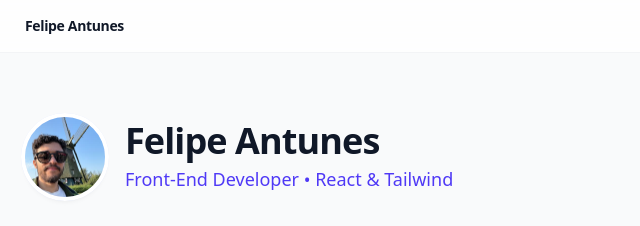
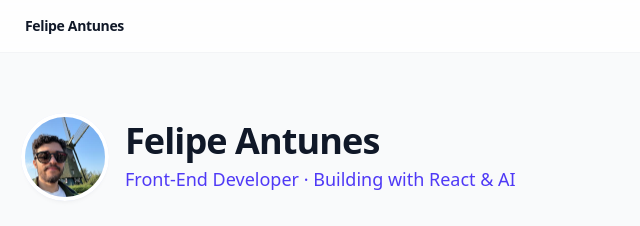
Before and after one commit to feantuns/contact, a website: page index.html in a window 1280 px wide. Shown: the top 226 px of the page, 191-831 px from the left. Drawn offline with nearby package versions, Linux system fonts and the light colour scheme.

Commit message:
refactor: update headline to AI-era positioning

```diff
--- a/index.html
+++ b/index.html
@@ -40,7 +40,7 @@
             </div>
             <div>
               <h1 class="text-4xl font-bold tracking-tight text-gray-900">Felipe Antunes</h1>
-              <p class="mt-1 text-lg text-indigo-600 font-medium">Front-End Developer • React &amp; Tailwind</p>
+              <p class="mt-1 text-lg text-indigo-600 font-medium">Front-End Developer · Building with React &amp; AI</p>
             </div>
           </div>
 
```
